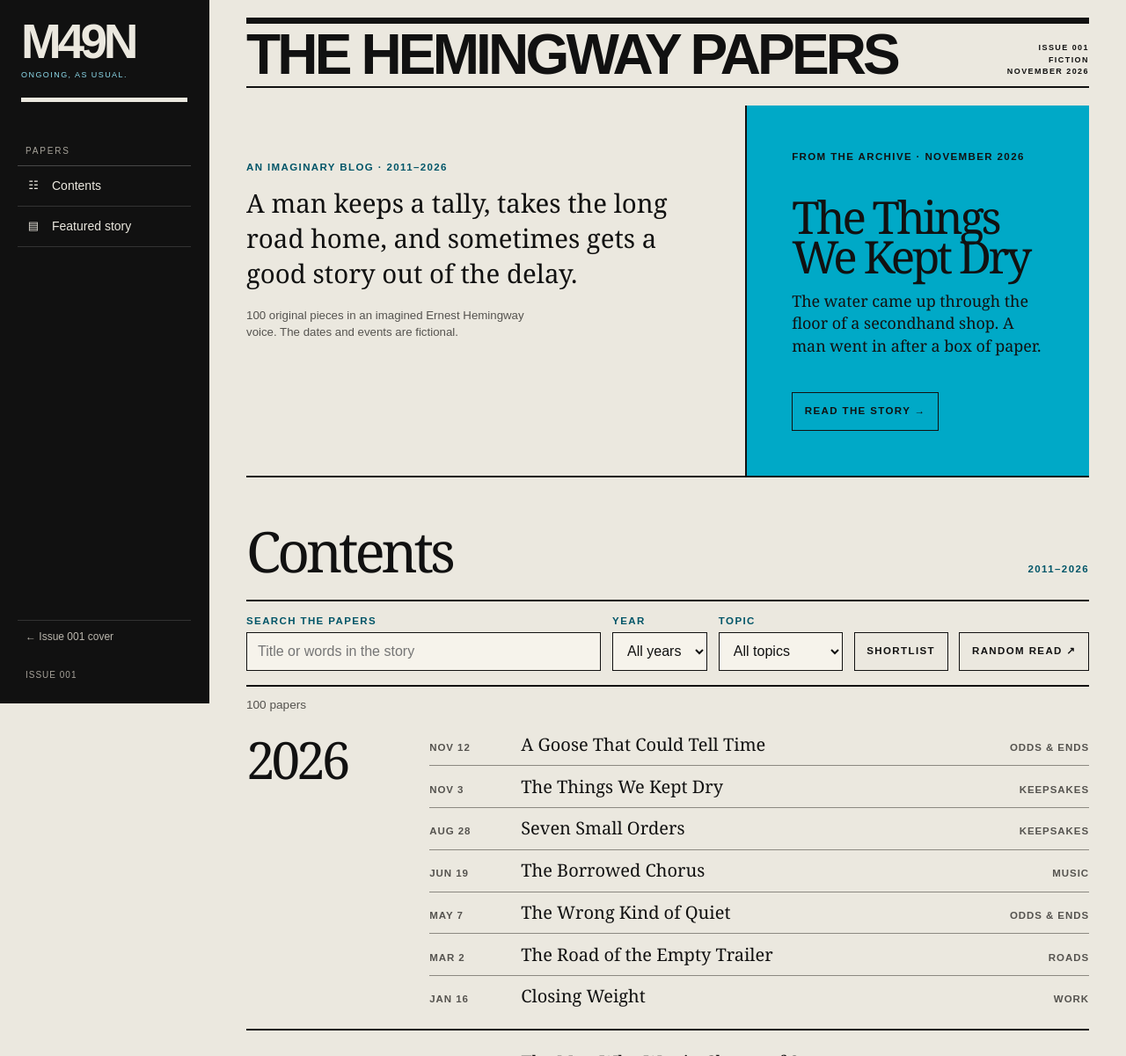
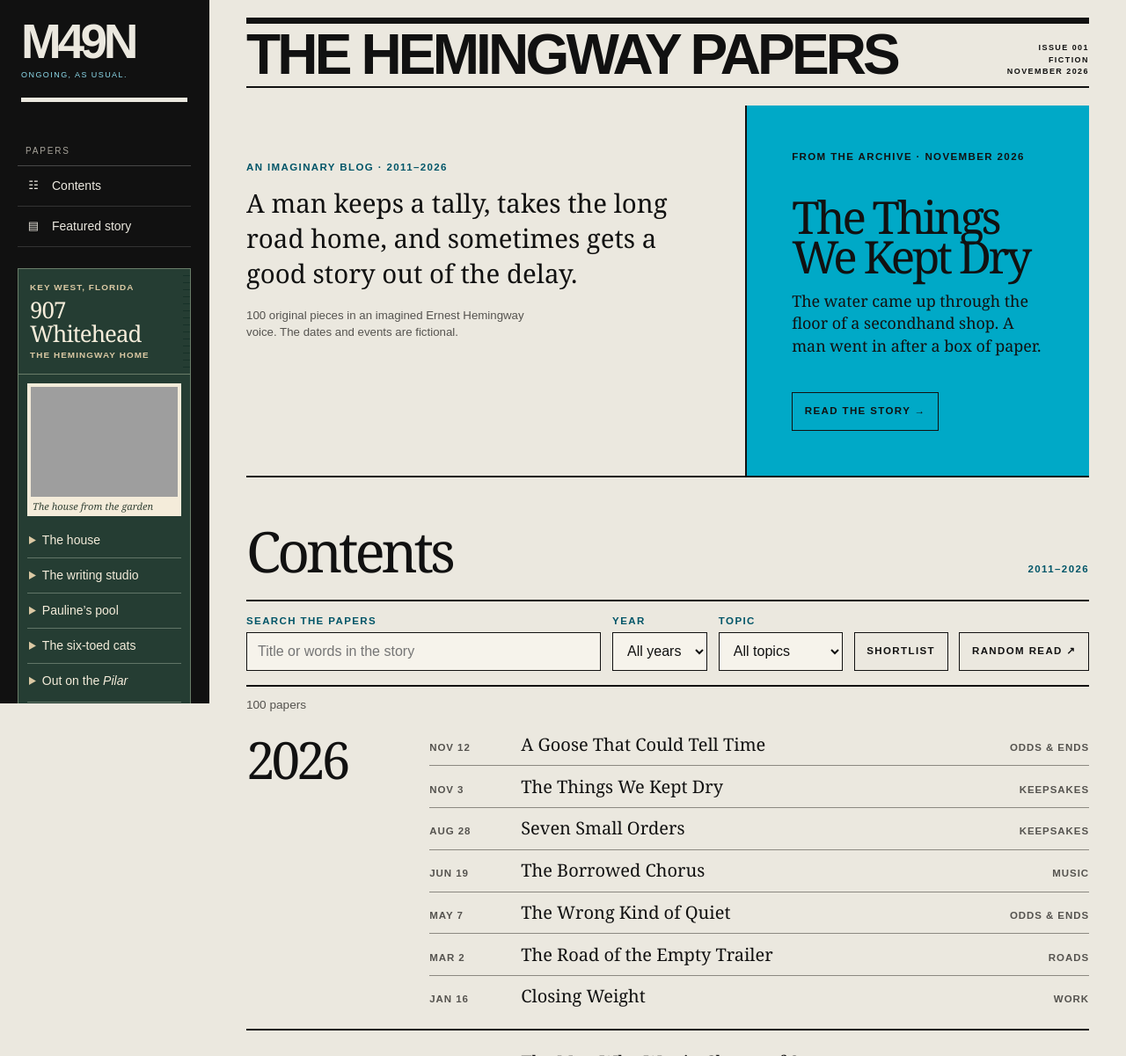
Before and after one commit to storyofthegoats/m49n.github.io, a plain HTML site: page hemingway/index.html in a window 1280 px wide. Shown: the top 1201 px of the page at 88% size. Drawn offline with Linux system fonts and the light colour scheme; grey boxes are pictures that could not be loaded.

Commit message:
Add a Key West field guide to The Hemingway Papers sidebar

```diff
--- a/hemingway/index.html
+++ b/hemingway/index.html
@@ -26,6 +26,60 @@
     <a href="#contents"><span class="symbol" aria-hidden="true">☷</span>Contents</a>
     <a href="#the-things-we-kept-dry"><span class="symbol" aria-hidden="true">▤</span>Featured story</a>
   </nav>
+  <section class="key-west" aria-labelledby="key-west-title">
+    <header class="key-west-header">
+      <p class="key-west-kicker">Key West, Florida</p>
+      <h2 id="key-west-title">907 Whitehead</h2>
+      <p class="key-west-subtitle">The Hemingway Home</p>
+    </header>
+    <figure class="key-west-photo">
+      <img src="https://thumb.wikimedia.org/wikipedia/commons/thumb/7/77/Ernest_Hemingway_Home_-_Key_West%2C_FL.jpg/330px-Ernest_Hemingway_Home_-_Key_West%2C_FL.jpg" width="330" height="248" alt="The Hemingway Home behind palms, with its upper veranda and green shutters" decoding="async">
+      <figcaption>The house from the garden</figcaption>
+    </figure>
+
+    <ul class="key-west-notes">
+      <li>
+        <details>
+          <summary>The house</summary>
+          <p>Built in 1851 from stone quarried on the grounds. Pauline Pfeiffer’s uncle bought the house for her and Ernest in 1931, and the couple restored it.</p>
+        </details>
+      </li>
+      <li>
+        <details>
+          <summary>The writing studio</summary>
+          <figure class="key-west-photo">
+            <img src="https://thumb.wikimedia.org/wikipedia/commons/thumb/5/55/Hemingway%27s_den_2019.jpg/330px-Hemingway%27s_den_2019.jpg" width="330" height="248" alt="The writing studio at the Hemingway Home, with bookshelves, a desk, and a chair" loading="lazy" decoding="async">
+            <figcaption>The writing room, 2019</figcaption>
+          </figure>
+          <p>Hemingway wrote in the studio on the property. For a sense of the town that fed his work, start with <cite>To Have and Have Not</cite>, his novel about a boat captain making a living in Depression-era Key West.</p>
+        </details>
+      </li>
+      <li>
+        <details>
+          <summary>Pauline’s pool</summary>
+          <p>The pool went in during 1937–38 where Hemingway’s boxing ring had stood. A penny is set into the cement at the north end, where the museum tells a story about an expensive project and Hemingway’s last cent.</p>
+        </details>
+      </li>
+      <li>
+        <details>
+          <summary>The six-toed cats</summary>
+          <p>The museum traces its cat lore to Snow White, a six-toed cat said to have been a gift from a sea captain. Many of the cats on the grounds today have extra toes.</p>
+        </details>
+      </li>
+      <li>
+        <details>
+          <summary>Out on the <i>Pilar</i></summary>
+          <p>Hemingway kept his fishing boat a few blocks from the house. He and friends including Joe Russell and Charles Thompson fished the waters around the Dry Tortugas, Bimini, and Cuba.</p>
+        </details>
+      </li>
+    </ul>
+    <a class="key-west-museum" href="https://www.hemingwayhome.com/">Hemingway Home &amp; Museum ↗</a>
+    <details class="key-west-sources">
+      <summary>Sources &amp; photo credits</summary>
+      <p>Museum notes on <a href="https://www.hemingwayhome.com/his-life">Hemingway’s life</a>, <a href="https://www.hemingwayhome.com/our-architecture">the grounds</a>, <a href="https://www.hemingwayhome.com/our-cats">the cats</a>, and <a href="https://www.hemingwayhome.com/lore">the <i>Pilar</i></a>.</p>
+      <p>House photo by <a href="https://commons.wikimedia.org/wiki/File:Ernest_Hemingway_Home_-_Key_West,_FL.jpg">Upstateherd</a>, <a href="https://creativecommons.org/licenses/by-sa/4.0/">CC BY-SA 4.0</a>. Studio photo by <a href="https://commons.wikimedia.org/wiki/File:Hemingway%27s_den_2019.jpg">Jim Heaphy</a>, <a href="https://creativecommons.org/licenses/by-sa/3.0/">CC BY-SA 3.0</a>. Both displayed at reduced size.</p>
+    </details>
+  </section>
   <div class="sidebar-bottom">
     <a href="../">← Issue 001 cover</a>
     <div class="edition">ISSUE 001</div>
--- a/hemingway/papers.css
+++ b/hemingway/papers.css
@@ -69,3 +69,83 @@ button, select { cursor: pointer; }
   .entry { grid-template-columns: 4.25rem minmax(0, 1fr); column-gap: .55rem; row-gap: .25rem; }
   .entry .topic { grid-column: 2; }
 }
+
+.key-west {
+  --shutter: #253d33;
+  --porch: #f4ecda;
+  --key-west-muted: #dbc9a4;
+  flex: none;
+  margin-top: 24px;
+  border: 1px solid #6a7d69;
+  background: var(--shutter);
+  color: var(--porch);
+}
+.key-west-header {
+  padding: 14px 10px 13px 13px;
+  border-bottom: 1px solid #6a7d69;
+  background: repeating-linear-gradient(
+    to bottom, transparent 0 7px, #173128 7px 8px
+  ) right top / 8px 100% no-repeat;
+}
+.key-west-kicker, .key-west-subtitle {
+  font-size: .62rem;
+  font-weight: 700;
+  letter-spacing: .11em;
+  text-transform: uppercase;
+  color: var(--key-west-muted);
+}
+.key-west h2 {
+  margin: 5px 0 4px;
+  font: 1.62rem/1.03 Georgia, 'Times New Roman', serif;
+  letter-spacing: -.04em;
+}
+.key-west-photo {
+  margin: 10px 10px 0;
+  padding: 4px 4px 0;
+  background: var(--porch);
+  color: #354437;
+}
+.key-west-photo img {
+  display: block;
+  width: 100%;
+  height: auto;
+  background: #aab69b;
+}
+.key-west-photo figcaption {
+  padding: 4px 2px;
+  font: italic .69rem/1.25 Georgia, 'Times New Roman', serif;
+}
+.key-west-notes {
+  margin: 8px 10px 4px;
+  padding: 0;
+  list-style: none;
+}
+.key-west-notes li + li { border-top: 1px solid #617567; }
+.key-west summary {
+  padding: 9px 2px;
+  cursor: pointer;
+}
+.key-west summary::marker { color: var(--key-west-muted); }
+.key-west summary:hover { text-decoration: underline; }
+.key-west-notes details[open] { padding-bottom: 10px; }
+.key-west-notes details p {
+  padding: 0 2px;
+  font: .86rem/1.45 Georgia, 'Times New Roman', serif;
+}
+.key-west-notes .key-west-photo { margin: 0 0 8px; }
+.key-west a:hover { color: #fff; }
+.key-west-museum {
+  display: block;
+  margin: 0 10px;
+  padding: 9px 2px;
+  border-top: 1px solid #617567;
+  color: var(--porch);
+  font-size: .75rem;
+  font-weight: 700;
+}
+.key-west-sources {
+  margin: 0 10px 6px;
+  color: var(--key-west-muted);
+  font-size: .72rem;
+}
+.key-west-sources p { margin: 0 2px 8px; }
```
